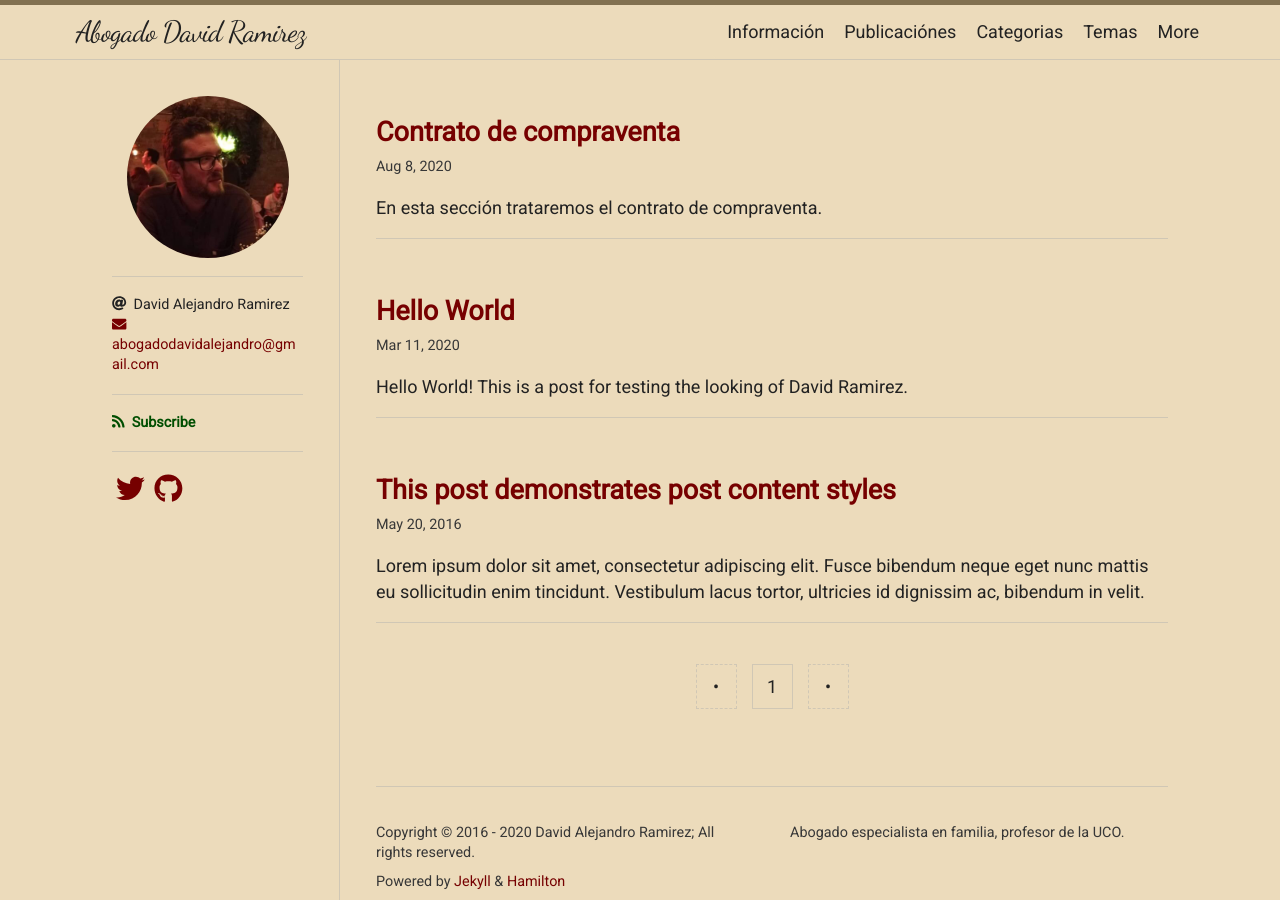
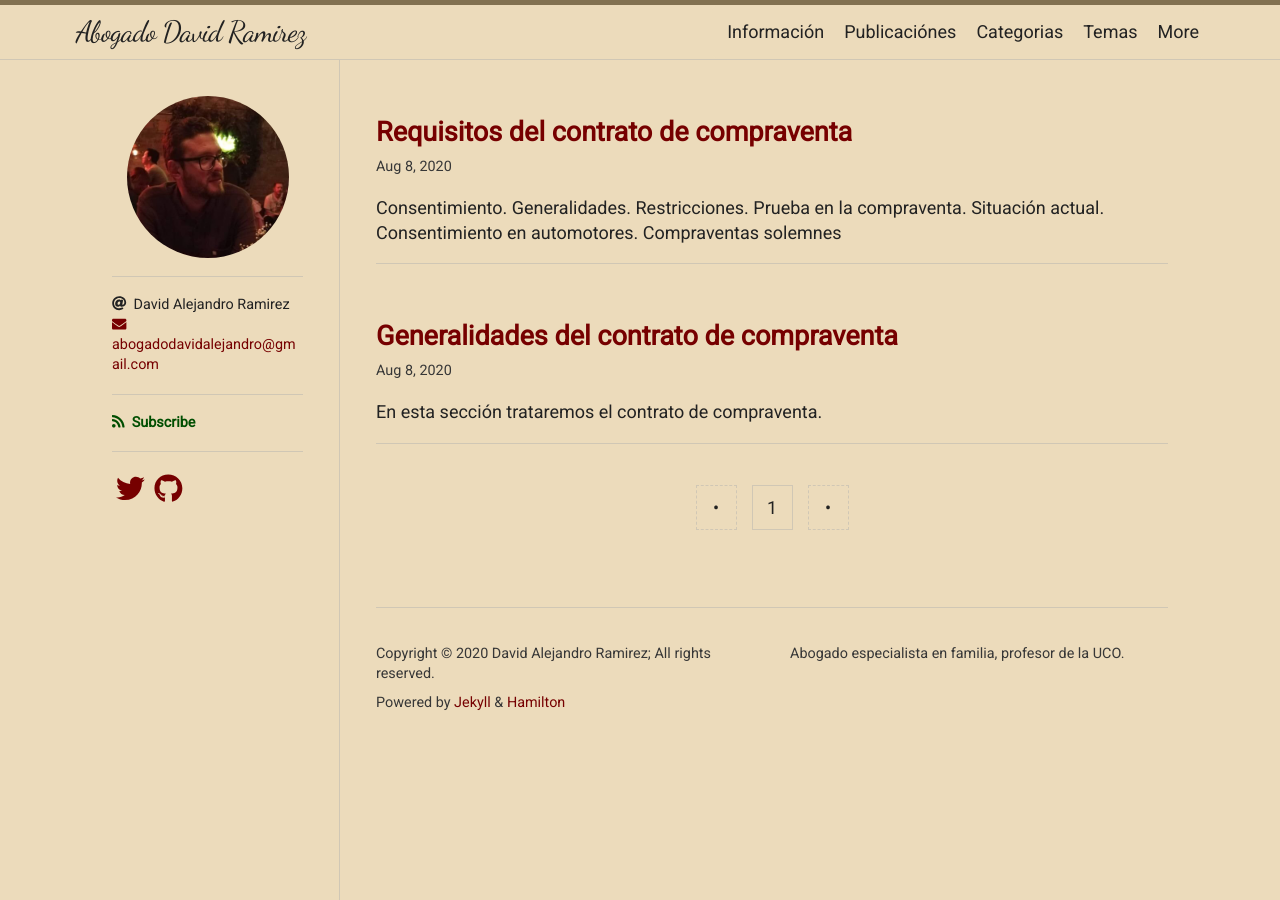
Before and after one commit to abogado-david-alejandro/abogado-david-alejandro.github.io, a Jekyll site: the page built from index.html, in a window 1280 px wide. Built offline with Jekyll 4.4.1, drawn with Linux system fonts in a browser that asks for light colours; nearby versions of some CDN libraries; some web fonts are replaced; the list of posts is cut into pages by our own code; part of the change alters nothing that is shown.

Commit message:
commit inicial

````diff
--- a/_posts/2016-05-20-this-post-demonstrates-post-content-styles.md
+++ /dev/null
@@ -1,115 +0,0 @@
----
-layout: post
-title: "This post demonstrates post content styles"
-categories: junk
-tags: [markdown, css, html]
-author:
-  - Bart Simpson
-  - Nelson Mandela Muntz
----
-
-Lorem ipsum dolor sit amet, consectetur adipiscing elit. Fusce bibendum neque eget nunc mattis eu sollicitudin enim tincidunt. Vestibulum lacus tortor, ultricies id dignissim ac, bibendum in velit.
-
-## Some great heading (h2)
-
-Proin convallis mi ac felis pharetra aliquam. Curabitur dignissim accumsan rutrum. In arcu magna, aliquet vel pretium et, molestie et arcu.
-
-Mauris lobortis nulla et felis ullamcorper bibendum. Phasellus et hendrerit mauris. Proin eget nibh a massa vestibulum pretium. Suspendisse eu nisl a ante aliquet bibendum quis a nunc. Praesent varius interdum vehicula. Aenean risus libero, placerat at vestibulum eget, ultricies eu enim. Praesent nulla tortor, malesuada adipiscing adipiscing sollicitudin, adipiscing eget est.
-
-## Another great heading (h2)
-
-Lorem ipsum dolor sit amet, consectetur adipiscing elit. Fusce bibendum neque eget nunc mattis eu sollicitudin enim tincidunt. Vestibulum lacus tortor, ultricies id dignissim ac, bibendum in velit.
-
-### Some great subheading (h3)
-
-Proin convallis mi ac felis pharetra aliquam. Curabitur dignissim accumsan rutrum. In arcu magna, aliquet vel pretium et, molestie et arcu. Mauris lobortis nulla et felis ullamcorper bibendum.
-
-Phasellus et hendrerit mauris. Proin eget nibh a massa vestibulum pretium. Suspendisse eu nisl a ante aliquet bibendum quis a nunc.
-
-### Some great subheading (h3)
-
-Praesent varius interdum vehicula. Aenean risus libero, placerat at vestibulum eget, ultricies eu enim. Praesent nulla tortor, malesuada adipiscing adipiscing sollicitudin, adipiscing eget est.
-
-> This quote will *change* your life. It will reveal the <i>secrets</i> of the universe, and all the wonders of humanity. Don't <em>misuse</em> it.
-
-Lorem ipsum dolor sit amet, consectetur adipiscing elit. Fusce bibendum neque eget nunc mattis eu sollicitudin enim tincidunt.
-
-### Some great subheading (h3)
-
-Vestibulum lacus tortor, ultricies id dignissim ac, bibendum in velit. Proin convallis mi ac felis pharetra aliquam. Curabitur dignissim accumsan rutrum.
-
-```html
-<html>
-  <head>
-  </head>
-  <body>
-    <p>Hello, World!</p>
-  </body>
-</html>
-```
-
-
-In arcu magna, aliquet vel pretium et, molestie et arcu. Mauris lobortis nulla et felis ullamcorper bibendum. Phasellus et hendrerit mauris.
-
-#### You might want a sub-subheading (h4)
-
-In arcu magna, aliquet vel pretium et, molestie et arcu. Mauris lobortis nulla et felis ullamcorper bibendum. Phasellus et hendrerit mauris.
-
-In arcu magna, aliquet vel pretium et, molestie et arcu. Mauris lobortis nulla et felis ullamcorper bibendum. Phasellus et hendrerit mauris.
-
-#### But it's probably overkill (h4)
-
-In arcu magna, aliquet vel pretium et, molestie et arcu. Mauris lobortis nulla et felis ullamcorper bibendum. Phasellus et hendrerit mauris.
-
-##### Could be a smaller sub-heading, `pacman` (h5)
-
-In arcu magna, aliquet vel pretium et, molestie et arcu. Mauris lobortis nulla et felis ullamcorper bibendum. Phasellus et hendrerit mauris.
-
-###### Small yet significant sub-heading  (h6)
-
-In arcu magna, aliquet vel pretium et, molestie et arcu. Mauris lobortis nulla et felis ullamcorper bibendum. Phasellus et hendrerit mauris.
-
-### Oh hai, an unordered list!!
-
-In arcu magna, aliquet vel pretium et, molestie et arcu. Mauris lobortis nulla et felis ullamcorper bibendum. Phasellus et hendrerit mauris.
-
-- First item, yo
-- Second item, dawg
-- Third item, what what?!
-- Fourth item, fo sheezy my neezy
-
-### Oh hai, an ordered list!!
-
-In arcu magna, aliquet vel pretium et, molestie et arcu. Mauris lobortis nulla et felis ullamcorper bibendum. Phasellus et hendrerit mauris.
-
-1. First item, yo
-2. Second item, dawg
-3. Third item, what what?!
-4. Fourth item, fo sheezy my neezy
-
-
-
-## Headings are cool! (h2)
-
-Proin eget nibh a massa vestibulum pretium. Suspendisse eu nisl a ante aliquet bibendum quis a nunc. Praesent varius interdum vehicula. Aenean risus libero, placerat at vestibulum eget, ultricies eu enim. Praesent nulla tortor, malesuada adipiscing adipiscing sollicitudin, adipiscing eget est.
-
-Praesent nulla tortor, malesuada adipiscing adipiscing sollicitudin, adipiscing eget est.
-
-Proin eget nibh a massa vestibulum pretium. Suspendisse eu nisl a ante aliquet bibendum quis a nunc.
-
-### Tables
-
-Title 1               | Title 2               | Title 3               | Title 4
---------------------- | --------------------- | --------------------- | ---------------------
-lorem                 | lorem ipsum           | lorem ipsum dolor     | lorem ipsum dolor sit
-lorem ipsum dolor sit | lorem ipsum dolor sit | lorem ipsum dolor sit | lorem ipsum dolor sit
-lorem ipsum dolor sit | lorem ipsum dolor sit | lorem ipsum dolor sit | lorem ipsum dolor sit
-lorem ipsum dolor sit | lorem ipsum dolor sit | lorem ipsum dolor sit | lorem ipsum dolor sit
-
-
-Title 1 | Title 2 | Title 3 | Title 4
---- | --- | --- | ---
-lorem | lorem ipsum | lorem ipsum dolor | lorem ipsum dolor sit
-lorem ipsum dolor sit amet | lorem ipsum dolor sit amet consectetur | lorem ipsum dolor sit amet | lorem ipsum dolor sit
-lorem ipsum dolor | lorem ipsum | lorem | lorem ipsum
-lorem ipsum dolor | lorem ipsum dolor sit | lorem ipsum dolor sit amet | lorem ipsum dolor sit amet consectetur
--- a/_posts/2020-03-11-hello-world.md
+++ /dev/null
@@ -1,9 +0,0 @@
----
-layout: post
-title: Hello World
-author: Shangzhi Huang
-date: 2020-03-11 18:42:53 +0800
-tags: [test, hello]
----
-
-Hello World! This is a post for testing the looking of David Ramirez.
--- a/_posts/2020-08-08-contrato-compraventa.md
+++ b/_posts/2020-08-08-contrato-compraventa.md
@@ -1,17 +1,19 @@
 ---
 layout: post
-title: Contrato de compraventa
-tags: [to-do list]
+title: Generalidades del contrato de compraventa
+tags: [contrato-de-compraventa]
 ---
 
 En esta sección trataremos el contrato de compraventa.
 
 <!-- more -->
-	- Consentimiento, generalidades, restricciones, prueba en la compraventa. Situación actual.
+- Concepto.
+- Alcance de la expresión dar.
+- Características.
+- Requisitos.
+- Incapacidades especiales.
 
-	- Consentimiento en automotores.
 
-	- Compraventas solemnes
+# Recursos
 
-[SENTENCIA_2019_CAMABIO_DE_JURISPRUDENCIA_RESOLCUIOIN_DE_CONTRATO](/assets/documentos/contratos-compraventa/SENTENCIA_2019_CAMABIO_DE_JURISPRUDENCIA_RESOLCUIOIN_DE_CONTRATO.doc)
-[SENTENCIA_DE_06-05-1998](/assets/documentos/contratos-compraventa/SENTENCIA_DE_06-05-1998.doc)
+[SENTENCIA_2019_CAMABIO_DE_JURISPRUDENCIA_RESOLCUIOIN_DE_CONTRATO](/assets/documentos/contratos-compraventa/SENTENCIA_2019_11CAMABIO_DE_JURISPRUDENCIA_RESOLCUIOIN_DE_CONTRATO.doc)
--- /dev/null
+++ b/_posts/2020-08-08-contrato-compraventa1.md
@@ -0,0 +1,22 @@
+---
+layout: post
+title: Requisitos del contrato de compraventa
+tags: [contrato-de-compraventa]
+---
+
+- Consentimiento.
+- Generalidades.
+- Restricciones.
+- Prueba en la compraventa.
+- Situación actual.
+- Consentimiento en automotores.
+- Compraventas solemnes
+
+<!-- more -->
+# Recursos
+
+[SENTENCIA_DE_06-05-1998](/assets/documentos/contratos-compraventa/SENTENCIA_DE_06-05-1998.doc)
+
+
+
+.
````
